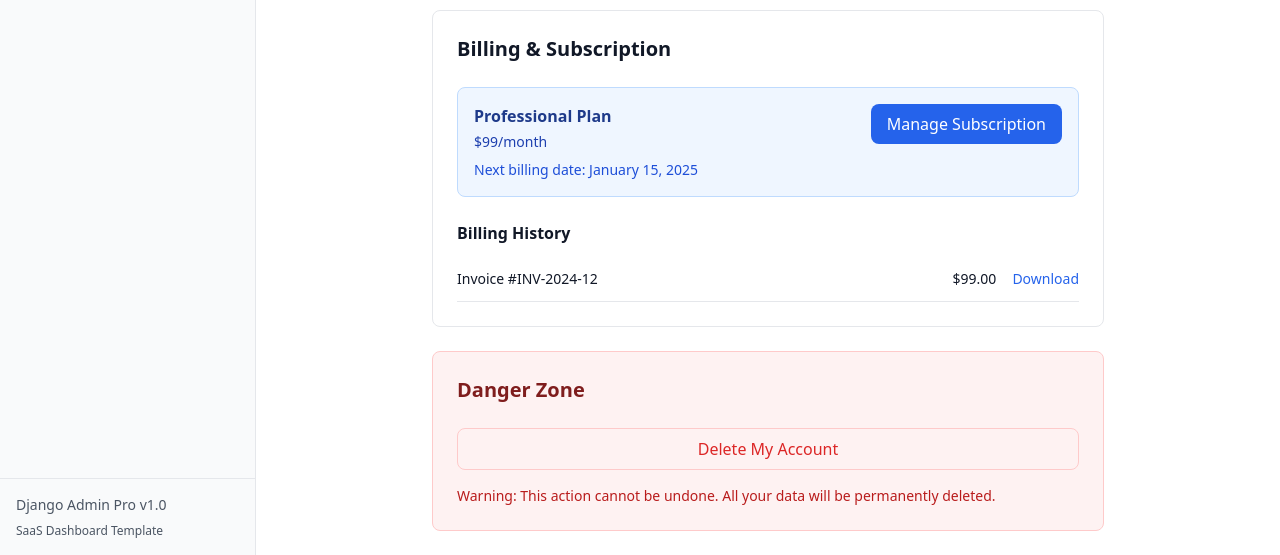
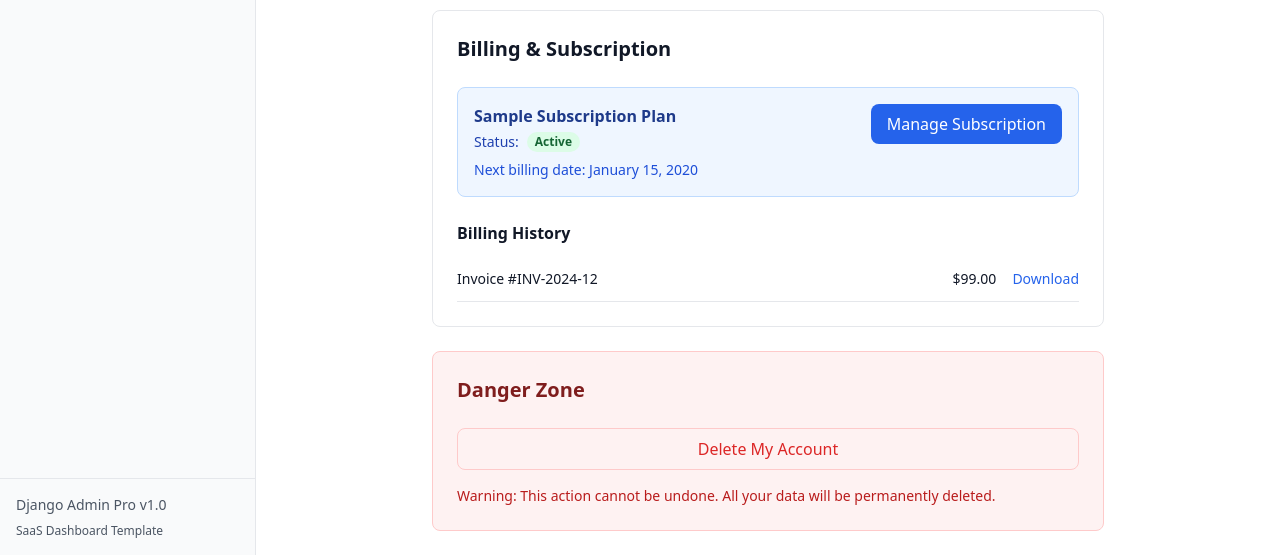
Before and after one commit to kattanandakishore5-source/Django_admin_pro_starter_edition, a Django app: page /dashboard/settings/ in a window 1280 px wide. Shown: the part 463-1018 px from the top of the page. Run offline with Django 4.2, Linux system fonts and the light colour scheme; a user stored in the database is signed in; tables that the repository leaves empty hold one stand-in row (values such as "Sample post"); grey boxes marked "Sample" are stand-in pictures; parts of the project's set-up code (start-up, migrations or seed data) failed here and were passed over; some libraries are stand-ins or nearby versions.

Commit message:
Wire billing backend to frontend settings UI and update documentation

```diff
--- /dev/null
+++ b/apps/billing/apps.py
@@ -0,0 +1,6 @@
+from django.apps import AppConfig
+
+
+class BillingConfig(AppConfig):
+    default_auto_field = 'django.db.models.BigAutoField'
+    name = 'apps.billing'
--- a/apps/dashboard/views.py
+++ b/apps/dashboard/views.py
@@ -38,7 +38,11 @@ def dashboard_audit(request):
 @login_required
 def dashboard_settings(request):
     """Settings page"""
-    return render(request, 'dashboard/settings.html')
+    subscription = getattr(request.user, 'subscription', None)
+    context = {
+        'subscription': subscription,
+    }
+    return render(request, 'dashboard/settings.html', context)
 
 
 @login_required
--- a/templates/dashboard/settings.html
+++ b/templates/dashboard/settings.html
@@ -53,18 +53,41 @@
         <h3 class="text-xl font-bold mb-6">Billing & Subscription</h3>
 
         <div class="space-y-6">
+            {% if subscription %}
             <div class="p-4 bg-blue-50 dark:bg-blue-900/20 rounded-lg border border-blue-200 dark:border-blue-800">
                 <div class="flex justify-between items-start">
                     <div>
-                        <h4 class="font-semibold text-blue-900 dark:text-blue-400">Professional Plan</h4>
-                        <p class="text-sm text-blue-800 dark:text-blue-300 mt-1">$99/month</p>
-                        <p class="text-sm text-blue-700 dark:text-blue-400 mt-2">Next billing date: January 15, 2025</p>
+                        <h4 class="font-semibold text-blue-900 dark:text-blue-400 capitalize">{{ subscription.plan_name }} Plan</h4>
+                        <div class="flex items-center gap-2 mt-1">
+                            <span class="text-sm text-blue-800 dark:text-blue-300">Status:</span>
+                            <span class="px-2 py-0.5 text-xs font-semibold rounded-full
+                                {% if subscription.status == 'active' %}bg-green-100 text-green-800 dark:bg-green-900/30 dark:text-green-400
+                                {% elif subscription.status == 'canceled' %}bg-red-100 text-red-800 dark:bg-red-900/30 dark:text-red-400
+                                {% else %}bg-yellow-100 text-yellow-800 dark:bg-yellow-900/30 dark:text-yellow-400{% endif %} capitalize">
+                                {{ subscription.status }}
+                            </span>
+                        </div>
+                        {% if subscription.current_period_end %}
+                        <p class="text-sm text-blue-700 dark:text-blue-400 mt-2">Next billing date: {{ subscription.current_period_end|date:"F d, Y" }}</p>
+                        {% endif %}
                     </div>
-                    <button class="px-4 py-2 bg-blue-600 text-white rounded-lg hover:bg-blue-700">
+                    <button class="px-4 py-2 bg-blue-600 text-white rounded-lg hover:bg-blue-700 transition-colors">
                         Manage Subscription
                     </button>
                 </div>
             </div>
+            {% else %}
+            <div class="p-6 bg-gray-50 dark:bg-gray-900/40 rounded-lg border border-dashed border-gray-300 dark:border-gray-700 text-center">
+                <svg class="mx-auto h-12 w-12 text-gray-400 dark:text-gray-600" fill="none" stroke="currentColor" viewBox="0 0 24 24">
+                    <path stroke-linecap="round" stroke-linejoin="round" stroke-width="2" d="M3 10h18M7 15h1m4 0h1m-7 4h12a3 3 0 003-3V8a3 3 0 00-3-3H6a3 3 0 00-3 3v8a3 3 0 003 3z" />
+                </svg>
+                <h4 class="font-semibold text-gray-900 dark:text-white mt-2">No active subscription</h4>
+                <p class="text-sm text-gray-600 dark:text-gray-400 mt-1 mb-4">Choose a plan to unlock premium features and start building.</p>
+                <button class="px-4 py-2 bg-blue-600 hover:bg-blue-700 text-white font-medium rounded-lg shadow-sm transition-all duration-200">
+                    Subscribe Now
+                </button>
+            </div>
+            {% endif %}
 
             <div>
                 <h4 class="font-semibold mb-3">Billing History</h4>
```
Also changed, not shown: PROJECT_STRUCTURE.md (+10 -0 lines), README.md.
